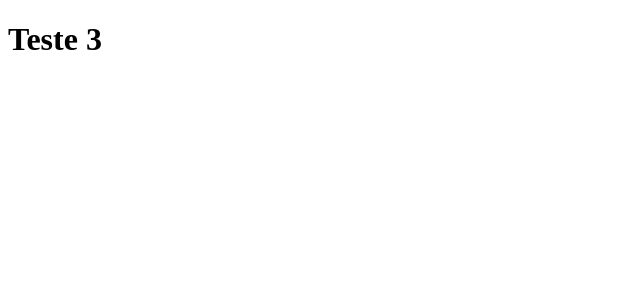
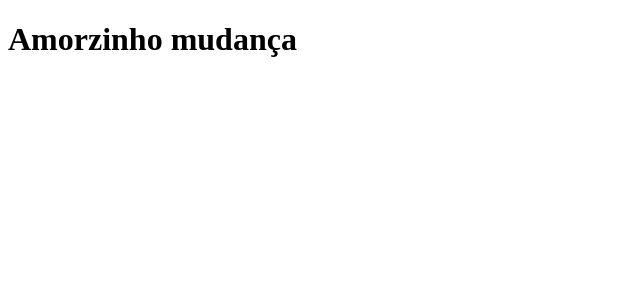
Before and after one commit to rukioi/curso.dev, a Next.js app: page / in a window 1280 px wide. Shown: the top 300 px of the page, without its empty margins (0-640 px from the left). Built offline with nearby package versions, Linux system fonts and the light colour scheme.

Commit message:
Vou adicionar

```diff
--- a/pages/index.js
+++ b/pages/index.js
@@ -1,5 +1,5 @@
 function Home() {
-  return <h1>Teste 3</h1>
+  return <h1>Amorzinho mudança</h1>
 }
 
 export default Home;
```
